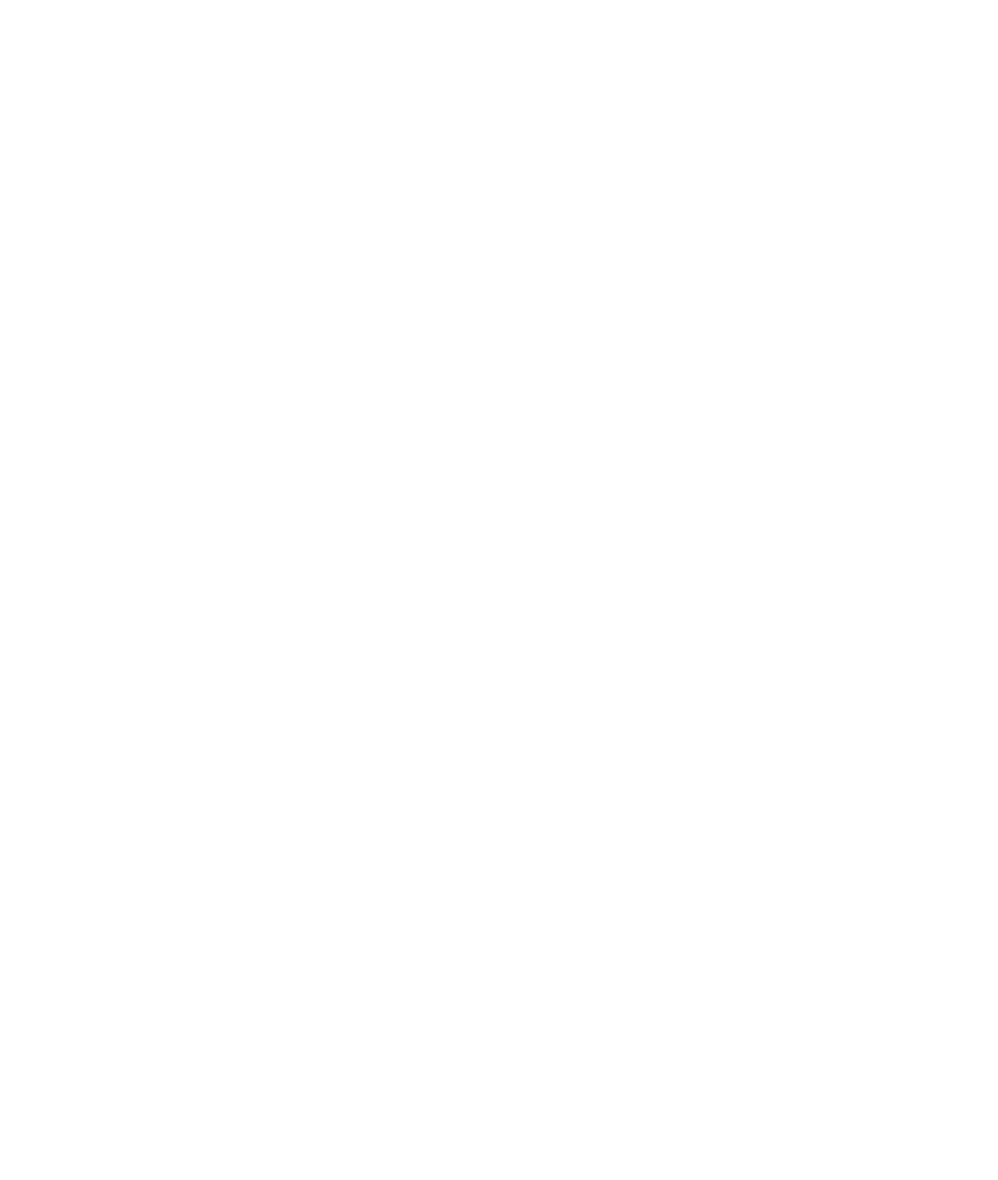
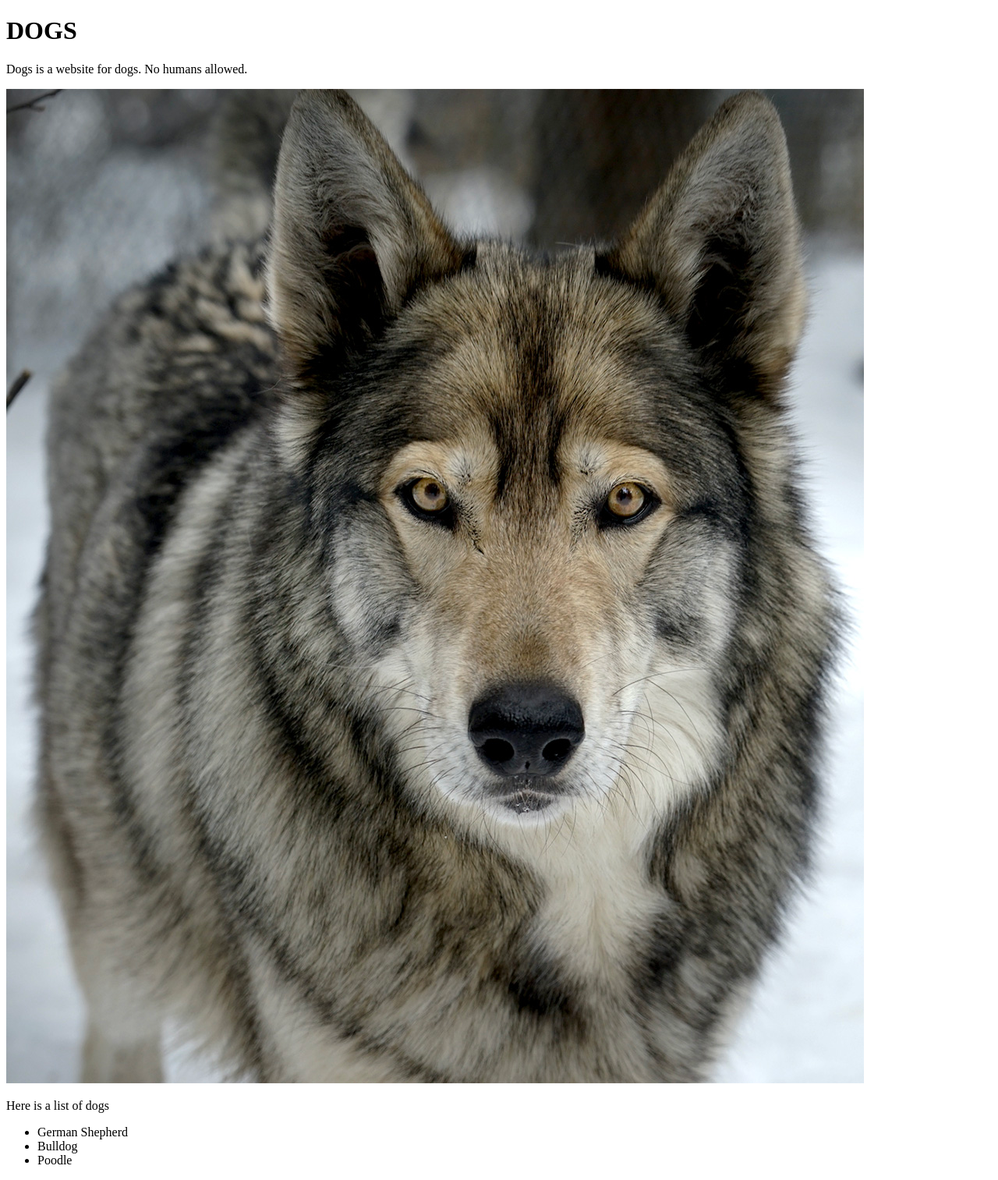
Before and after one commit to Frankie518/4JF, a plain HTML site: page 4JF/index.html in a window 1280 px wide. Shown: the whole page at 78% size. Before the commit the page ends 800 px from the top, so only its background shows below. Drawn offline with Linux system fonts and the light colour scheme.

Commit message:
Added some stuff - jordan

```diff
--- a/4JF/index.html
+++ b/4JF/index.html
@@ -1,10 +1,18 @@
 <!DOCTYPE html>
-<html>
-<head>
-<meta charset="ISO-8859-1">
-<title>Insert title here</title>
-</head>
-<body>
-
-</body>
+<html lang="en">
+  <head>
+   <meta charset="utf-8">
+   <title>Dogs</title>
+  </head>
+  <body>
+    <h1>DOGS</h1>
+    <p>Dogs is a website for dogs. No humans allowed.</p>
+    <img alt="Wolf Dog" src="images/wolfdog.jpg">
+    <p>Here is a list of dogs</p>
+    <ul>
+      <li>German Shepherd</li>
+      <li>Bulldog</li>
+      <li>Poodle</li>
+    </ul>
+  </body>
 </html>
```
Also changed, not shown: 4JF/images/wolfdog.jpg (added).
